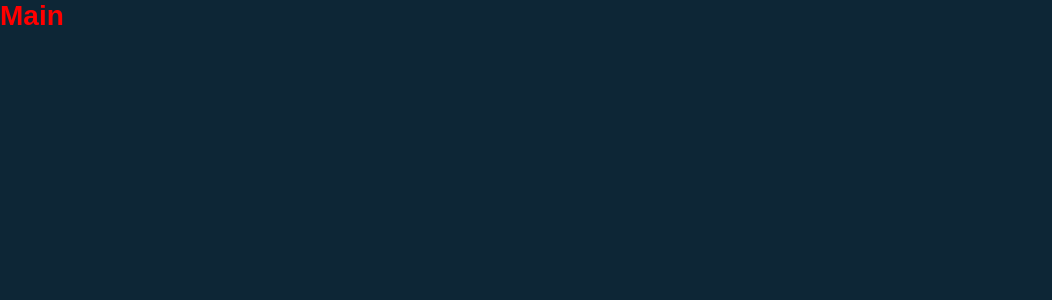
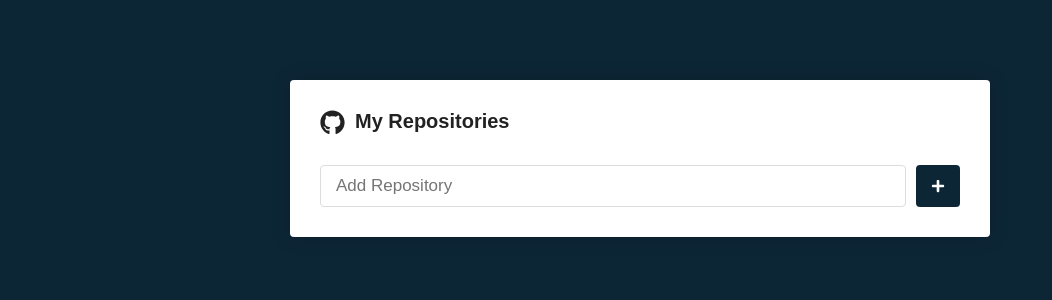
Before and after one commit to kevinaraujo/react-from-zero-advanced, a React (Create React App) app: page / in a window 1280 px wide. Shown: the top 300 px of the page, without its empty margins (0-1052 px from the left). Built offline with nearby package versions, Linux system fonts and the light colour scheme.

Commit message:
Added styles and icons into main page.

```diff
--- a/package.json
+++ b/package.json
@@ -9,6 +9,7 @@
     "firebase": "^8.2.7",
     "react": "^17.0.1",
     "react-dom": "^17.0.1",
+    "react-icons": "^4.2.0",
     "react-router-dom": "^5.2.0",
     "react-scripts": "4.0.2",
     "styled-components": "^5.2.1",
--- a/src/pages/Main/index.js
+++ b/src/pages/Main/index.js
@@ -1,8 +1,22 @@
 import React from 'react';
-import {Title} from './styles';
+import {FaGithub, FaPlus} from 'react-icons/fa';
+import {Container, Form, SubmitButton} from './styles';
 
 export default () => {
     return (
-        <Title>Main</Title>
+        <Container>
+            <h1>
+                <FaGithub size={25}/>
+                My Repositories
+            </h1>
+
+            <Form onSubmit={() => {}}>
+                <input type="text" placeholder="Add Repository" />
+
+                <SubmitButton>
+                    <FaPlus color="#FFF" size={14} />
+                </SubmitButton>
+            </Form>
+        </Container>
     );
 }
--- a/src/pages/Main/styles.js
+++ b/src/pages/Main/styles.js
@@ -1,5 +1,47 @@
 import styled from 'styled-components';
 
-export const Title = styled.h1`
-    color: #ff0000;
+export const Container = styled.h1`
+    max-width: 700px;
+    background: #fff;
+    border-radius: 4px;
+    padding: 30px;
+    margin: 80px auto;
+    box-shadow: 0 0 20px rgba(0, 0, 0, 0.2);
+
+
+    h1 {
+        font-size: 20px;
+        display: flex;
+        flex-direction: row;
+
+        svg {
+            margin-right: 10px;
+        }
+    }
 `;
+
+export const Form = styled.form`
+    margin-top: 30px;
+    display: flex;
+    flex-direction: row;
+
+    input {
+        flex: 1;
+        border: 1px solid #ddd;
+        padding: 10px 15px;
+        border-radius: 4px;
+        font-size: 17px;
+    }
+
+`;
+
+export const SubmitButton = styled.button`
+    background: #0D2636;
+    border: 0;
+    border-radius: 4px;
+    margin-left: 10px;
+    padding: 0 15px;
+    display: flex;
+    justify-content: center;
+    align-items: center;
+`;
```
Also changed, not shown: 1 other file (tests, documents, lock files or other folders).
